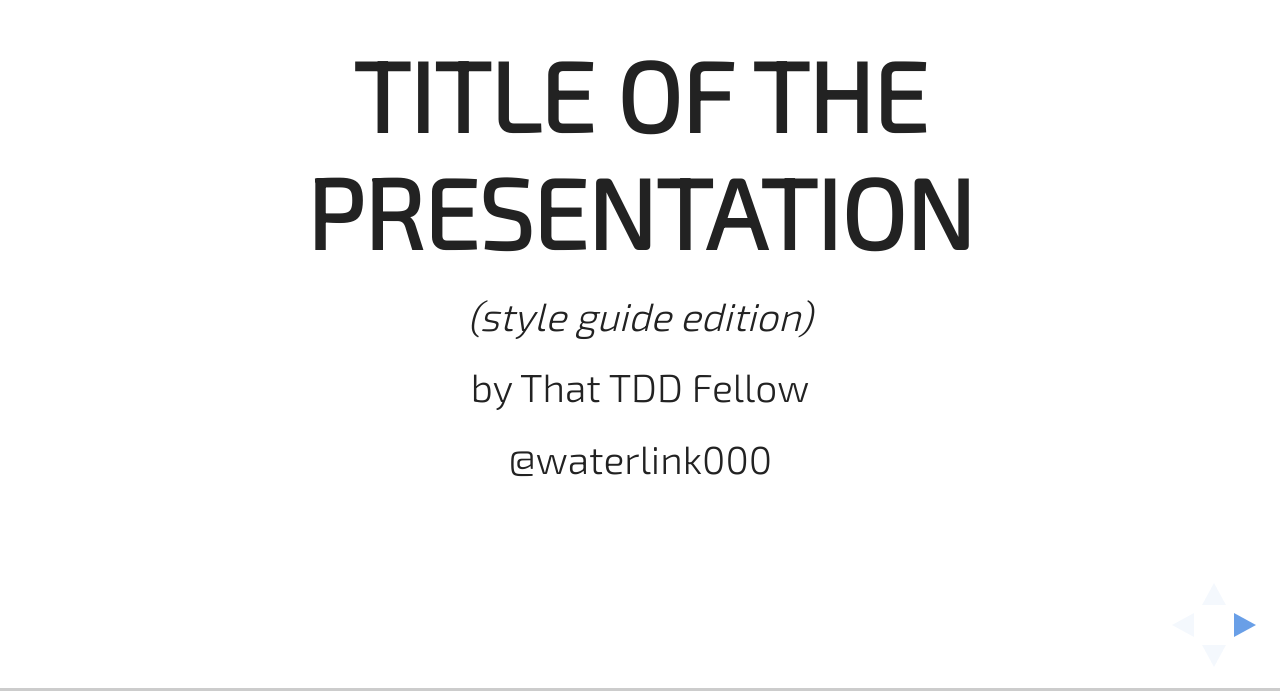
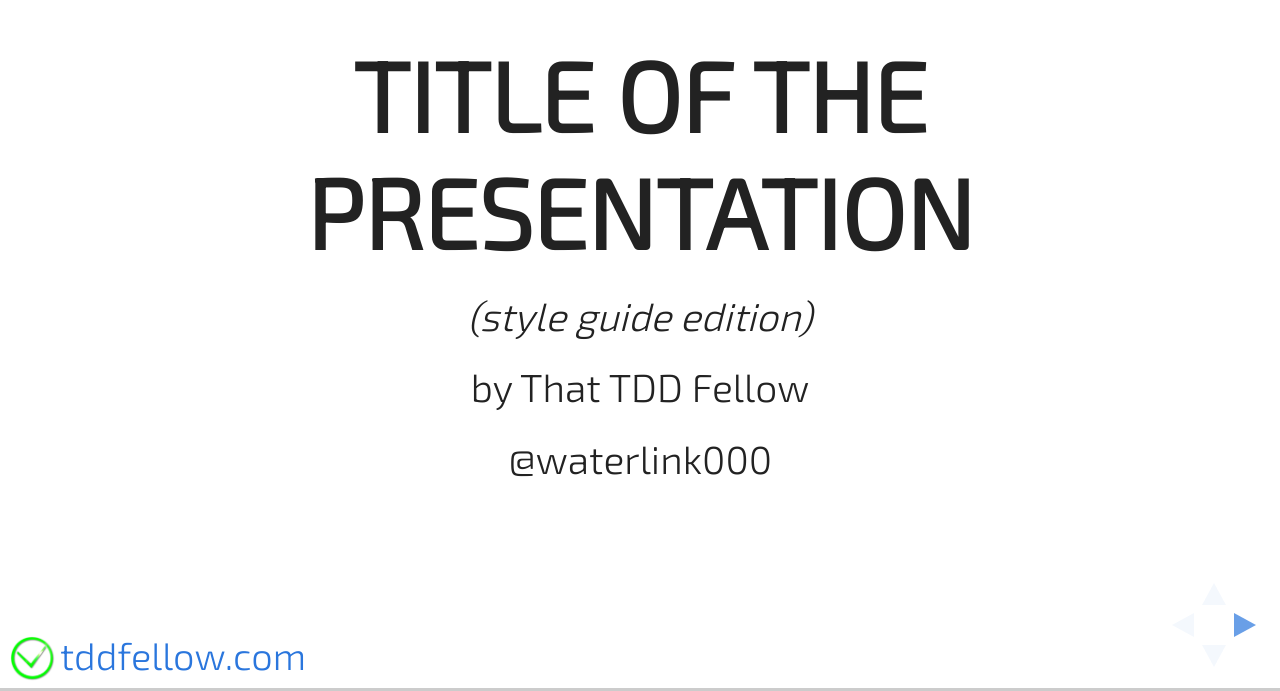
Before and after one commit to tddfellow/my-presentation-template, a website: page index.html in a window 1280 px wide. Shown: the part 109-800 px from the top of the page. Drawn offline with Linux system fonts and the light colour scheme.

Commit message:
Improve my brand

```diff
--- a/brand.css
+++ b/brand.css
@@ -4,3 +4,9 @@
   left: 10px;
   z-order: 100000;
 }
+
+.brand > .logo {
+	height: 45px;
+	margin-right: 5px;
+	float: left;
+}
--- a/index.html
+++ b/index.html
@@ -29,6 +29,11 @@
       <div class="slides">
         <section data-markdown="index.md" data-separator="^\n\n\n" data-separator-vertical="^\n\n"></section>
       </div>
+
+			<div class="brand">
+				<img src="../my-presentation-template/logo.png" class="logo">
+        <a href="http://tddfellow.com">tddfellow.com</a>
+      </div>
     </div>
 
 		<script src="../my-presentation-template/lib/js/head.min.js"></script>
```
Also changed, not shown: logo.png (added).
